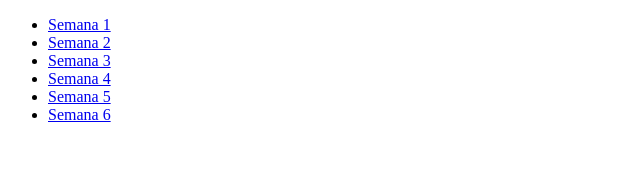
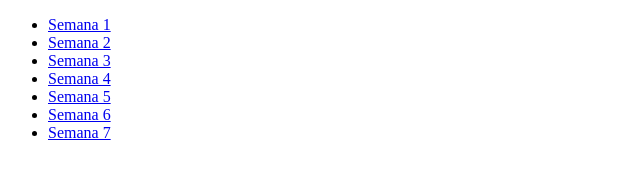
Before and after one commit to KellyNMarques/Projeto, a plain HTML site: page index.html in a window 1280 px wide. Shown: the full height of the page, 0-640 px from the left. Drawn offline with Linux system fonts and the light colour scheme.

Commit message:
Add files via upload

```diff
--- a/index.html
+++ b/index.html
@@ -14,6 +14,7 @@
         <li><a href="semana4/semana4.html"> Semana 4</a></li>
         <li><a href="semana5/semana5.html"> Semana 5</a></li>
         <li><a href="semana6/semana6.html"> Semana 6</a></li>
+        <li><a href="semana7/semana7.html"> Semana 7</a></li>
 
     </ul>
 </body>
```
